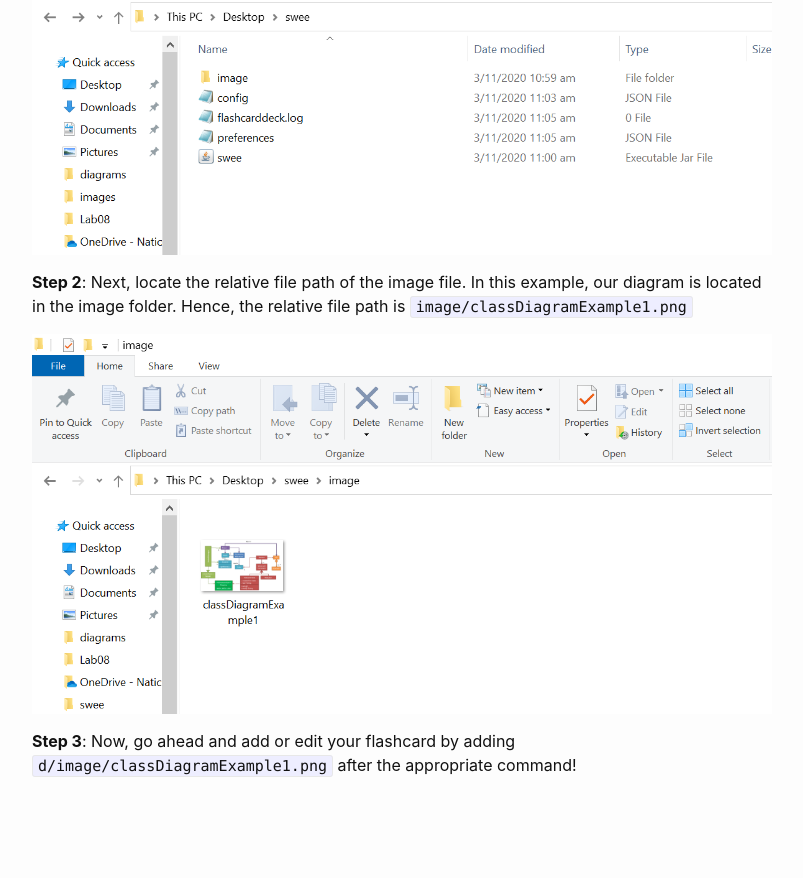
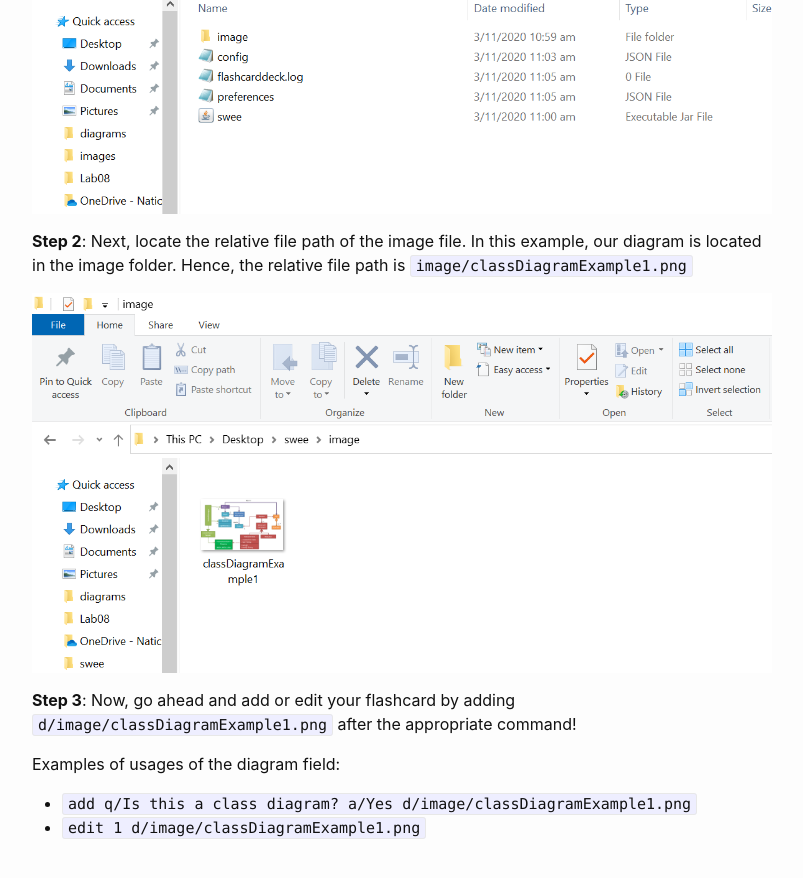
Before and after one commit to minzzelo/cs2101ug, a Jekyll site: the page built from docs/UserGuide.md, in a window 1280 px wide and 900 px high, scrolled down 27030 px. Shown: the top 878 px of the window, without its empty margins (238-1041 px from the left). Built offline with Jekyll 4.4.1, drawn with Linux system fonts in a browser that asks for light colours; emoji names are drawn with the system emoji font; before the commit the page ends 27868 px from its top, so only the background shows below that; some of the changed text lies outside the part shown.

Commit message:
Update diagram description

```diff
--- a/docs/UserGuide.md
+++ b/docs/UserGuide.md
@@ -134,6 +134,7 @@ Format: `add q/QUESTION a/ANSWER [c/CATEGORY] [r/RATING] [n/NOTE] [d/DIAGRAM] [t
 (Hint: You can always add in the remaining fields subsequently using our [edit command](#edit-a-flashcard---edit)!)
 * After a new flashcard is added, the flashcard list will update to include the new flashcard.
 * If you are having troubles understanding the format, feel free to refer to [common input fields](#common-input-fields) on what the different fields are and how to specify them.
+* To understand how to add diagrams using relative file paths, refer to this [short tutorial](#finding-file-path-for-diagram-field).
 
 <div markdown="span" class="alert alert-primary">
 
@@ -165,10 +166,6 @@ To add a flashcard, type the command `add q/What does OOP stand for? a/Object Or
 **Step 3**: The list view will update to show the newly added flashcard at the end of the flashcard list
 
 ![filedirectory](images/ug/ug_add_step2_3.png)
-
-<div markdown="span" class="alert alert-primary">:memo: Note:
-To add a flashcard without diagram, skip Step 1 and proceed from Step 2.
-</div>
 
 <div style="page-break-after: always;"></div>
 
@@ -623,3 +620,7 @@ Hence, the relative file path is `image/classDiagramExample1.png`
 ![filedirectory](images/ug/ug_diagram_path_step2.png)
 
 **Step 3**: Now, go ahead and add or edit your flashcard by adding `d/image/classDiagramExample1.png` after the appropriate command!
+
+Examples of usages of the diagram field:
+* `add q/Is this a class diagram? a/Yes d/image/classDiagramExample1.png`
+*  `edit 1 d/image/classDiagramExample1.png`
```
